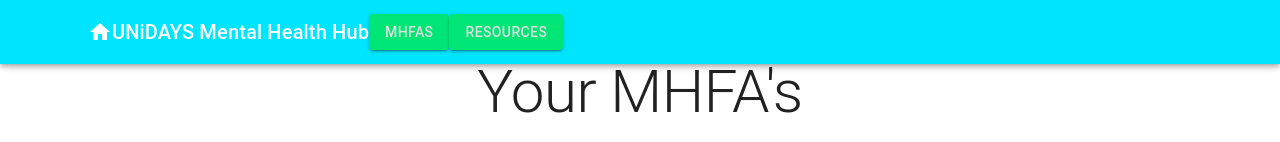
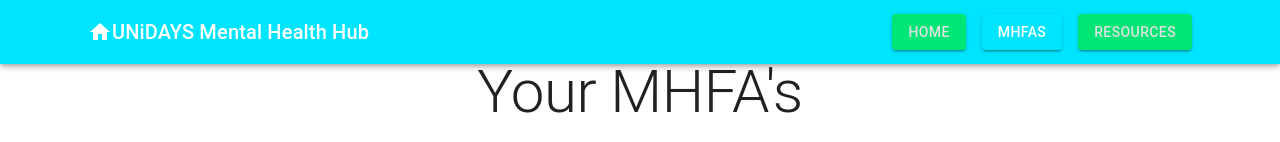
Before and after one commit to JoshuaR830/project-mhfa, a Next.js app in the folder project-mhfa/: page /your-mhfas in a window 1280 px wide. Shown: the top 142 px of the page. Built offline with nearby package versions, Linux system fonts and the light colour scheme.

Commit message:
Updated navigation

```diff
--- a/project-mhfa/components/PageBottomBar.tsx
+++ b/project-mhfa/components/PageBottomBar.tsx
@@ -6,7 +6,7 @@ import HomeIcon from '@mui/icons-material/Home';
 import React from 'react';
 import { useRouter } from "next/router";
 
-var pages = [{ href: '/home', icon: <HomeIcon />, label: 'Home' }, { href: '/your-mhfas', icon: <PeopleIcon />, label: 'MHFAs' }, { href: '/resources', icon: <ArticleIcon />, label: 'Resources' }]
+var pages = [{ href: '/', icon: <HomeIcon />, label: 'Home' }, { href: '/your-mhfas', icon: <PeopleIcon />, label: 'MHFAs' }, { href: '/resources', icon: <ArticleIcon />, label: 'Resources' }]
 
 const PageBottomBar = () => {
     const router = useRouter();
--- a/project-mhfa/components/PageHeaderBar.tsx
+++ b/project-mhfa/components/PageHeaderBar.tsx
@@ -1,14 +1,13 @@
 import { Container, AppBar, Toolbar, Typography, Menu, MenuItem, Button, Box } from "@mui/material";
 import HomeIcon from "@mui/icons-material/Home"
+import Link from "next/link";
+import { useRouter } from "next/router";
 
-const pages = ['MHFAs', 'Resources']
+const pages = [{name: 'Home', link: '/'}, {name: 'MHFAs', link: '/your-mhfas'}, {name: 'Resources', link: '/resources'}]
 
 
 const PageHeaderBar = () => {
-    const doThing = () => {
-
-    }
-
+    const router = useRouter();
     return (
         <AppBar>
             <Container>
@@ -16,10 +15,10 @@ const PageHeaderBar = () => {
                     <HomeIcon/>
                     <Typography variant="h6" noWrap component="a" href="/">UNiDAYS Mental Health Hub</Typography>
                     {/* Do something different on mobile */}
-                    <Box sx={{ flexGrow: 1, display: { xs: 'none', md: 'flex'} }}>
+                    <Box sx={{ flexGrow: 1, display: { xs: 'none', md: 'flex', justifyContent: 'end'} }}>
                         {pages.map((page) => (
-                            <Button variant='contained' color='secondary' key={page} onClick={doThing}>
-                                {page}
+                            <Button sx={{ml: 2}} variant='contained' color={(page.link != router.pathname ? 'secondary' : 'primary')} component={Link} key={page.name} href={page.link}>
+                                {page.name}
                             </Button>))
                         }
                     </Box>
--- a/project-mhfa/pages/_app.tsx
+++ b/project-mhfa/pages/_app.tsx
@@ -7,6 +7,7 @@ import { CacheProvider, EmotionCache } from '@emotion/react';
 import theme from '../config/theme';
 import createEmotionCache from '../config/createEmotionCache';
 import '../styles/globals.css';
+import { useRouter } from 'next/router';
 
 const clientSideEmotionCache = createEmotionCache();
 
@@ -15,6 +16,14 @@ interface MyAppProps extends AppProps {
 }
 
 function MyApp(props: MyAppProps) {
+
+  // https://gist.githubusercontent.com/mynameisguy/42efc351b743dcd857a0f84e636df7cd/raw/535b01019a3d0c7db97bbcb0eddf119f11520e8c/_app.js
+  const router = useRouter();
+  const path = (/#!(\/.*)$/.exec(router.asPath) || [])[1];
+  if (path) {
+    router.replace(path);
+  }
+
   const { Component, emotionCache = clientSideEmotionCache, pageProps } = props
   return <CacheProvider value={emotionCache}>
     <Head>
```
